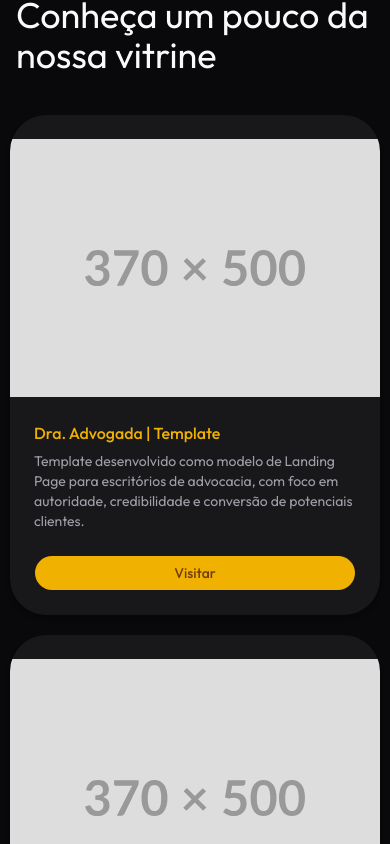
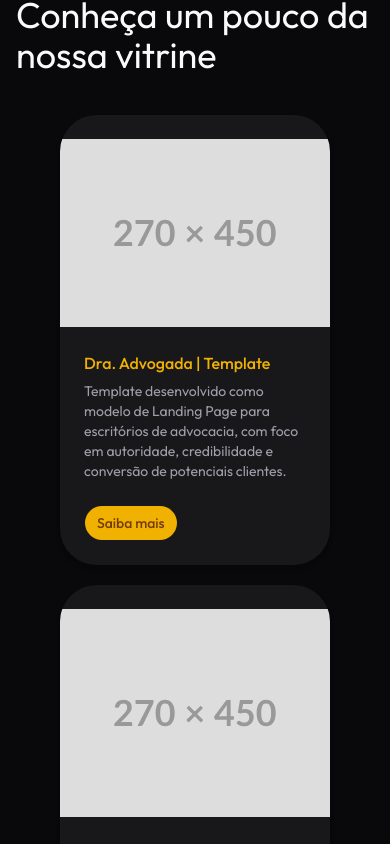
Before and after one commit to lucaszamorapy/adamantis, a Next.js app: page / in a window 390 px wide. Shown: the part 3190-4034 px from the top of the page. Built offline with nearby package versions, Linux system fonts and the light colour scheme.

Commit message:
feat: enhance projects section for mobile responsiveness and add WhatsApp link functionality

```diff
--- a/app/(home)/page.tsx
+++ b/app/(home)/page.tsx
@@ -1,13 +1,16 @@
+"use client";
 import OurServices from "./services/our-services";
 import Projects from "./projects/projects";
 import Start from "./start/start";
+import UseIsMobile from "../hooks/use-is-mobile";
 
 const HomePage = () => {
+  const isMobile = UseIsMobile();
   return (
     <main className="flex flex-col lg:gap-64 gap-34 mt-10">
       <Start />
       <OurServices />
-      <Projects />
+      <Projects isMobile={isMobile} />
     </main>
   );
 };
--- a/app/(home)/projects/projects.tsx
+++ b/app/(home)/projects/projects.tsx
@@ -1,3 +1,4 @@
+import { getWhatsAppLink } from "@/app/config/global-functions";
 import { projects } from "@/app/config/lists";
 import { Button } from "@/components/ui/button";
 import {
@@ -10,7 +11,7 @@ import {
 import Image from "next/image";
 import Link from "next/link";
 
-const Projects = () => {
+const Projects = ({ isMobile }: { isMobile: boolean }) => {
   return (
     <section id="projetos" className="flex flex-col gap-5">
       <div className="flex flex-col gap-10">
@@ -21,7 +22,11 @@ const Projects = () => {
         <div className="flex lg:flex-row flex-col items-center gap-5">
           {projects.map((s, index) => {
             return (
-              <Card key={index} className="h-125 w-92.5 overflow-hidden">
+              <Card
+                key={index}
+                className={`${!isMobile ? "h-125 w-92.5" : "h-112.5 w-67.5"} overflow-hidden`}
+              >
+                {!isMobile ? (
                   <div className="relative h-125 w-92.5">
                     <Image
                       src={s.image}
@@ -30,16 +35,31 @@ const Projects = () => {
                       className="object-cover"
                     />
                   </div>
+                ) : (
+                  <div className="relative h-112.5 w-67.5">
+                    <Image
+                      src={s.imageMobile}
+                      alt={s.title}
+                      fill
+                      className="object-cover"
+                    />
+                  </div>
+                )}
+
                 <CardHeader className="lg:h-60">
                   <CardTitle className="text-primary">{s.title}</CardTitle>
                   <CardDescription>{s.description}</CardDescription>
                 </CardHeader>
                 <CardFooter>
-                  <Button className="w-full" asChild>
-                    <Link target="_blank" href={s.link}>
-                      Visitar
+                  <Link
+                    href={getWhatsAppLink(
+                      `Olá, recentemente vi o projeto ${s.title} da vitrine da Adamantis e gostaria de saber mais inforamações sobre`,
+                    )}
+                    target="_blank"
+                    rel="noopener noreferrer"
+                  >
+                    <Button className="w-full">Saiba mais</Button>
                   </Link>
-                  </Button>
                 </CardFooter>
               </Card>
             );
--- /dev/null
+++ b/app/config/global-functions.ts
@@ -0,0 +1,6 @@
+const WHATSAPP_NUMBER = "5513991336772";
+const WHATSAPP_MESSAGE = "Olá, vim pelo site e gostaria de mais informações";
+
+export const getWhatsAppLink = (message: string = WHATSAPP_MESSAGE): string => {
+  return `https://wa.me/${WHATSAPP_NUMBER}?text=${encodeURIComponent(message)}`;
+}
--- a/app/config/lists/index.ts
+++ b/app/config/lists/index.ts
@@ -181,24 +181,28 @@ export const projects: IProjects[] = [
   {
     title: "Dra. Advogada | Template",
     image: "/projects/images/370x500.svg",
+    imageMobile: "/projects/images/mobile/270x450.svg",
     description: "Template desenvolvido como modelo de Landing Page para escritórios de advocacia, com foco em autoridade, credibilidade e conversão de potenciais clientes.",
     link: "https://advogado-template-lp.vercel.app/"
   },
   {
     title: "Lucas Zamora | Portfólio",
     image: "/projects/images/370x500.svg",
+    imageMobile: "/projects/images/mobile/270x450.svg",
     description: "Landing page desenvolvida para o foco de portfólio pessoal de desenvolvedor, com a temática do jogo The Witcher.",
     link: "https://portfolio-seven-lemon-a13ilaptj1.vercel.app/"
   },
   {
     title: "R2R Eventos",
     image: "/projects/images/370x500.svg",
+    imageMobile: "/projects/images/mobile/270x450.svg",
     description: "Landing page com o foco de divulgação de serviços do cliente, com formulário de contato e redirecionamento para WhatsApp.",
     link: "https://r2r-eventos.vercel.app/"
   },
   {
     title: "Ubank | Template",
     image: "/projects/images/370x500.svg",
+    imageMobile: "/projects/images/mobile/270x450.svg",
     description: "Template criado para representar empresas do mercado financeiro com uma presença digital profissional.",
     link: "https://r2r-eventos.vercel.app/"
   },
--- a/app/config/types/index.ts
+++ b/app/config/types/index.ts
@@ -30,6 +30,7 @@ export interface IOurServices {
 
 export interface IProjects {
   image: string;
+  imageMobile: string;
   title: string;
   description: string;
   link: string;
--- /dev/null
+++ b/app/hooks/use-is-mobile.tsx
@@ -0,0 +1,19 @@
+import { useEffect, useState } from "react";
+
+const UseIsMobile = (query = "(max-width: 767px)") => {
+  const [isMobile, setIsMobile] = useState(false);
+
+  useEffect(() => {
+    const isMobile = () => {
+      const mql = window.matchMedia(query);
+      setIsMobile(mql.matches);
+      const handler = (e: MediaQueryListEvent) => setIsMobile(e.matches);
+      mql.addEventListener("change", handler);
+      return () => mql.removeEventListener("change", handler);
+    };
+    isMobile();
+  }, [query]);
+  return isMobile;
+};
+
+export default UseIsMobile;
```
Also changed, not shown: public/projects/images/mobile/270x450.svg (added). Lines whose indentation alone changed are shown as unchanged.
